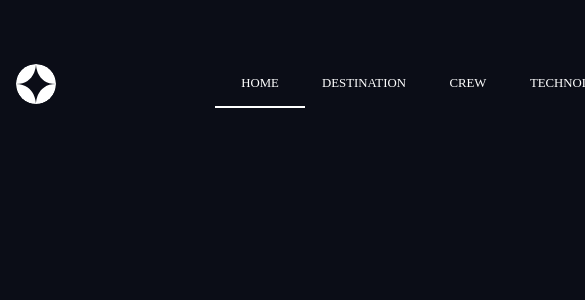
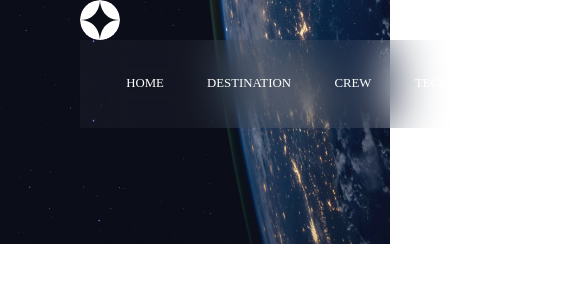
Before and after one commit to JavierGondres/Space-Web, a React (Vite) app: page / in a window 390 px wide. Shown: the top 300 px of the page, 585 px wide, since content can reach past the window. Built offline with nearby package versions, Linux system fonts and the light colour scheme; a web font is replaced by a local one.

Commit message:
Links de navbar agregados y responsive

```diff
--- a/src/components/Navbar.tsx
+++ b/src/components/Navbar.tsx
@@ -1,15 +1,10 @@
-import { Outlet } from "react-router-dom";
+import { Link, Outlet, useLocation} from "react-router-dom";
 
 import { styled } from "@mui/material/styles";
 import {
   Avatar,
-  Box,
   Container,
   Grid,
-  Stack,
-  Tab,
-  Tabs,
-  Typography,
 } from "@mui/material";
 
 import logo from "../../public/assets/nav/logo.svg";
@@ -17,30 +12,22 @@ import logo from "../../public/assets/nav/logo.svg";
 // react hooks
 import { useCallback, useState } from "react";
 
-const NavParentTab = styled(Tabs)(({ theme }) => ({
-  "& .MuiTabs-indicator": {
-    backgroundColor: theme.palette.primary.light,
-  },
-}));
+// Nav components
+import { NavParentTab, NavTab, NavTabsContainer  } from "./navbarComponents/navbarComponents";
 
-const NavTab = styled(Tab)(({ theme }) => ({
+
+
+const NavLink = styled(Link)(({theme}) => ({
   color: theme.palette.primary.light,
-  fontSize: "0.8rem",
-  marginRight: 1,
-  "&.Mui-selected": {
-    color: theme.palette.primary.light,
-  },
-}));
-
-const NavTabsContainer = styled(Stack)({
-    padding: 20
-})
+  textDecoration: 'none'
+}))
 
 export default function Navbar() {
-  const [value, setValue] = useState(0);
+  const location = useLocation();
+  const [value, setValue] = useState(location.pathname);
 
   const handleChange = useCallback(
-    (_event: React.SyntheticEvent, newValue: number) => {
+    (_event: React.SyntheticEvent, newValue: string) => {
       setValue(newValue);
     },
     [value]
@@ -48,19 +35,26 @@ export default function Navbar() {
 
   return (
     <>
-      <Container maxWidth={"xl"} sx={{pt: 5}}>
-        <Grid container>
-          <Grid item xs={6} display={"grid"} alignItems={"center"}>
+      <Container
+        disableGutters
+        maxWidth={false}
+        sx={{
+          pt: { xl: 5, lg: 5, md: 0 },
+          pl: 10
+        }}
+      >
+        <Grid container columns={{ xs: 4, sm: 8, md: 11 }} justifyContent={"space-between"}>
+          <Grid item xs={4} md={4} sm ={2} display={"grid"} alignItems={"center"}>
             <Avatar src={logo} />
           </Grid>
 
-          <Grid item xs={6} display={"grid"} alignItems={"center"} >
-            <NavTabsContainer alignItems={"end"}>
-              <NavParentTab value={value} onChange={handleChange}>
-                <NavTab disableRipple value={0} label="HOME" />
-                <NavTab disableRipple value={1} label="DESTINATION" />
-                <NavTab disableRipple value={2} label="CREW" />
-                <NavTab disableRipple value={3} label="TECHNOLOGY" />
+          <Grid item xs={6} md={6} sm ={6} display={"grid"} alignItems={"center"}>
+            <NavTabsContainer alignItems={"center"}>
+              <NavParentTab  value={value} onChange={handleChange} >
+                <NavTab disableRipple value={'/home'} label={<NavLink to={'home'} >HOME</NavLink>}/>
+                <NavTab disableRipple value={'/destination'} label={<NavLink to={'destination'} >DESTINATION</NavLink>} />
+                <NavTab disableRipple value={'/crew'} label={<NavLink to={'crew'} >CREW</NavLink>} />
+                <NavTab disableRipple value={'/technology'} label={<NavLink to={'technology'} >TECHNOLOGY</NavLink>} />
               </NavParentTab>
             </NavTabsContainer>
           </Grid>
--- /dev/null
+++ b/src/components/navbarComponents/navbarComponents.tsx
@@ -0,0 +1,23 @@
+import { Stack, Tab, Tabs, styled } from "@mui/material";
+
+export const NavParentTab = styled(Tabs)(({ theme }) => ({
+  "& .MuiTabs-indicator": {
+    backgroundColor: theme.palette.primary.light,
+  },
+}));
+
+export const NavTab = styled(Tab)(({ theme }) => ({
+  color: theme.palette.primary.light,
+  fontSize: "0.8rem",
+  marginRight: 1,
+  "&.Mui-selected": {
+    color: theme.palette.primary.light,
+  },
+}));
+
+export const NavTabsContainer = styled(Stack)({
+  padding: 20,
+  backdropFilter: "blur(25px)",
+  webkitBackdropFilter: "blur(25px)",
+  backgroundColor: "rgba(255, 255, 255, 0.04)",
+});
--- a/src/index.css
+++ b/src/index.css
@@ -8,4 +8,7 @@
 body {
   background-color: #0b0d17;
   heigth: 100vh;
+  background: url("../../public/assets/home/background-home-desktop.jpg");
+  background-repeat: no-repeat;
+  background-size: 100%;
 }
--- a/src/main.tsx
+++ b/src/main.tsx
@@ -1,7 +1,7 @@
 import ReactDOM from 'react-dom/client'
 import App from './App.tsx'
 import './index.css'
-import { CssBaseline, createTheme } from '@mui/material'
+import { createTheme } from '@mui/material'
 import { ThemeProvider } from '@emotion/react'
 
 const font =  "'Bellefair'";
--- a/src/routes/index.tsx
+++ b/src/routes/index.tsx
@@ -12,7 +12,7 @@ export default function Router() {
             {path: 'home', element:<Home/>},
             {path: 'destination', element:<p>destination</p>},
             {path: 'crew', element:<p>crew</p>},
-            {path: 'technolohy', element:<p>crew</p>}
+            {path: 'technology', element:<p>crew</p>}
         ]
     },
   ]);
```
